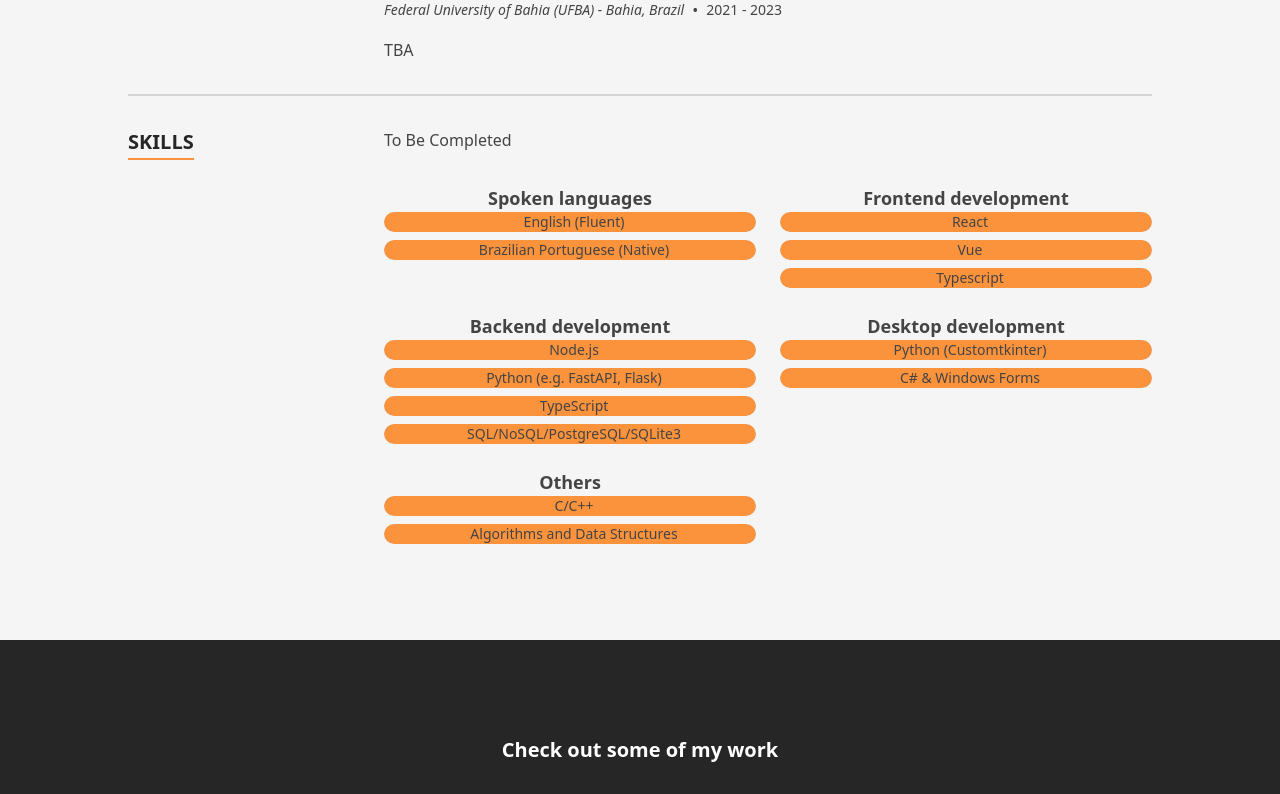
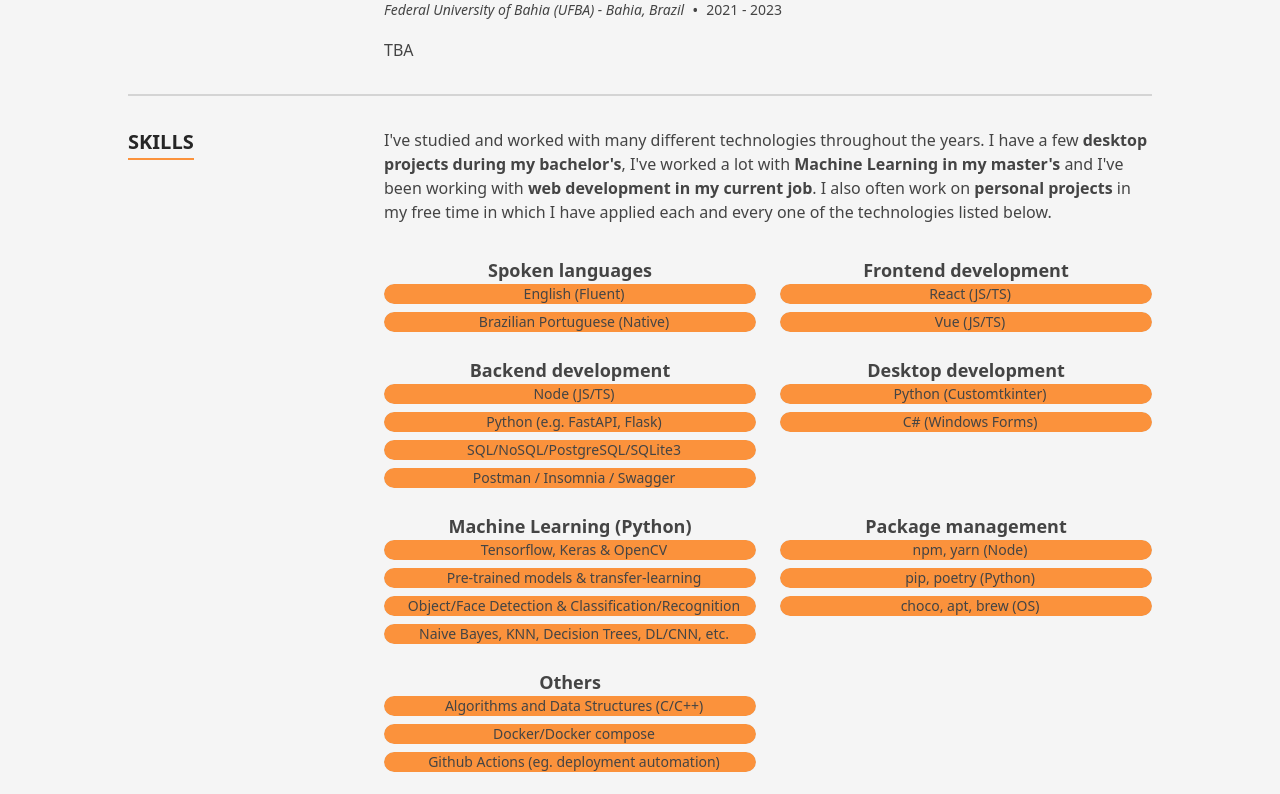
Before and after one commit to ArielMAJ/arielmaj.github.io, a Next.js app: page / in a window 1280 px wide. Shown: the part 1860-2654 px from the top of the page. Built offline with nearby package versions, Linux system fonts and the light colour scheme.

Commit message:
[UPT] Update skills.

```diff
--- a/src/components/Sections/Resume/index.tsx
+++ b/src/components/Sections/Resume/index.tsx
@@ -21,7 +21,13 @@ const Resume: FC = memo(() => {
           ))}
         </ResumeSection>
         <ResumeSection title="Skills">
-          <p className="pb-8">To Be Completed</p>
+          <p className="pb-8">
+            I've studied and worked with many different technologies throughout the years. I have a few{' '}
+            <b>desktop projects during my bachelor's</b>, I've worked a lot with <b>Machine Learning in my master's</b>{' '}
+            and I've been working with <b>web development in my current job</b>. I also often work on{' '}
+            <b>personal projects</b> in my free time in which I have applied each and every one of the technologies
+            listed below.
+          </p>
           <div className="grid grid-cols-1 gap-6 md:grid-cols-2">
             {skills.map((skillgroup, index) => (
               <SkillGroup key={`${skillgroup.name}-${index}`} skillGroup={skillgroup} />
--- a/src/data/data.tsx
+++ b/src/data/data.tsx
@@ -137,13 +137,10 @@ export const skills: SkillGroup[] = [
     name: 'Frontend development',
     skills: [
       {
-        name: 'React',
+        name: 'React (JS/TS)',
       },
       {
-        name: 'Vue',
-      },
-      {
-        name: 'Typescript',
+        name: 'Vue (JS/TS)',
       },
     ],
   },
@@ -151,16 +148,16 @@ export const skills: SkillGroup[] = [
     name: 'Backend development',
     skills: [
       {
-        name: 'Node.js',
+        name: 'Node (JS/TS)',
       },
       {
         name: 'Python (e.g. FastAPI, Flask)',
       },
       {
-        name: 'TypeScript',
+        name: 'SQL/NoSQL/PostgreSQL/SQLite3',
       },
       {
-        name: 'SQL/NoSQL/PostgreSQL/SQLite3',
+        name: 'Postman / Insomnia / Swagger',
       },
     ],
   },
@@ -171,7 +168,38 @@ export const skills: SkillGroup[] = [
         name: 'Python (Customtkinter)',
       },
       {
-        name: 'C# & Windows Forms',
+        name: 'C# (Windows Forms)',
+      },
+    ],
+  },
+  {
+    name: 'Machine Learning (Python)',
+    skills: [
+      {
+        name: 'Tensorflow, Keras & OpenCV',
+      },
+      {
+        name: 'Pre-trained models & transfer-learning',
+      },
+      {
+        name: 'Object/Face Detection & Classification/Recognition',
+      },
+      {
+        name: 'Naive Bayes, KNN, Decision Trees, DL/CNN, etc.',
+      },
+    ],
+  },
+  {
+    name: 'Package management',
+    skills: [
+      {
+        name: 'npm, yarn (Node)',
+      },
+      {
+        name: 'pip, poetry (Python)',
+      },
+      {
+        name: 'choco, apt, brew (OS)',
       },
     ],
   },
@@ -179,10 +207,13 @@ export const skills: SkillGroup[] = [
     name: 'Others',
     skills: [
       {
-        name: 'C/C++',
+        name: 'Algorithms and Data Structures (C/C++)',
       },
       {
-        name: 'Algorithms and Data Structures',
+        name: 'Docker/Docker compose',
+      },
+      {
+        name: 'Github Actions (eg. deployment automation)',
       },
     ],
   },
```
